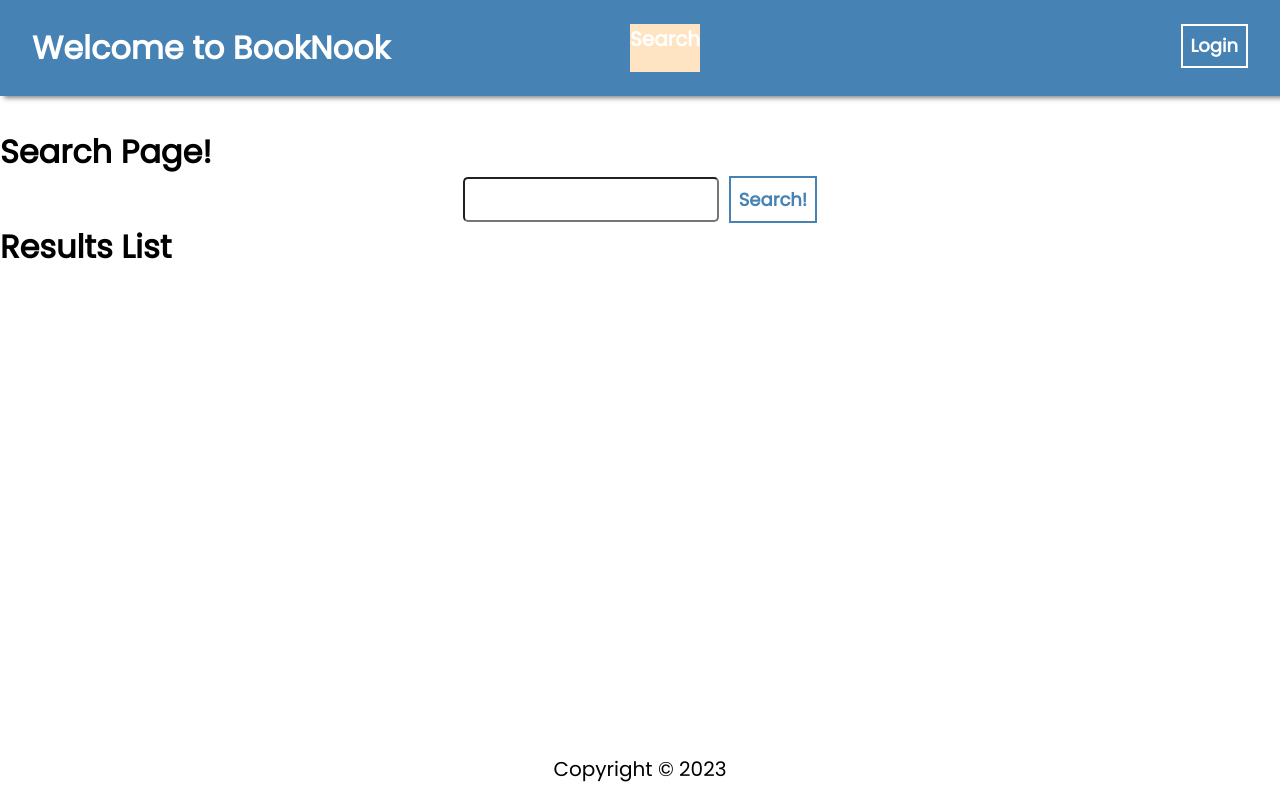
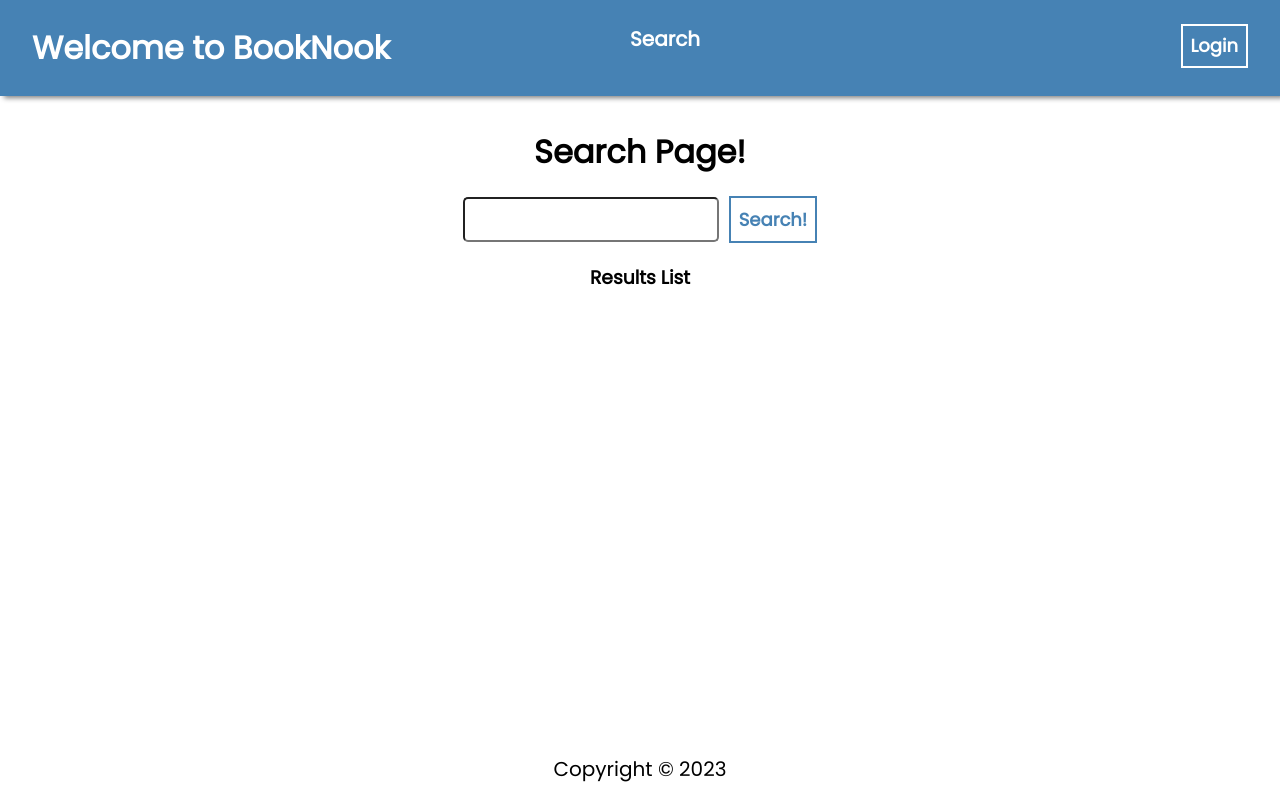
Before and after one commit to jellyphishing/book-nook-fullstack-frontend, a React (Create React App) app: page /searchpage in a window 1280 px wide. Built offline with nearby package versions, Linux system fonts and the light colour scheme.

Commit message:
SearchBar.css

```diff
--- a/src/App.jsx
+++ b/src/App.jsx
@@ -12,6 +12,7 @@ import SearchPage from "./pages/SearchPage/SearchPage";
 // Component Imports
 import Navbar from "./components/NavBar/NavBar";
 import Footer from "./components/Footer/Footer";
+import SearchBar from "./components/SearchBar/SearchBar";
 
 // Util Imports
 import PrivateRoute from "./utils/PrivateRoute";
--- a/src/components/ResultsList/ResultsList.jsx
+++ b/src/components/ResultsList/ResultsList.jsx
@@ -1,7 +1,7 @@
 import axios from "axios";
 
 const ResultsList = () => {
-  return <h1>Results List</h1>;
+  return <h3>Results List</h3>;
 };
 
 export default ResultsList;
--- a/src/components/SearchBar/SearchBar.jsx
+++ b/src/components/SearchBar/SearchBar.jsx
@@ -1,5 +1,6 @@
 import React from "react";
 import "./SearchBar.css";
+import axios from "axios";
 
 const SearchBar = ({ searchTerm = "", setSearchTerm, handleSubmit }) => {
   return (
--- a/src/pages/SearchPage/SearchPage.css
+++ b/src/pages/SearchPage/SearchPage.css
@@ -1,6 +1,5 @@
 .search {
-    background-color: bisque;
     display: flex;
     flex-direction: column;
-    gap: 20px
+    gap: 20px;
 }
--- a/src/pages/SearchPage/SearchPage.jsx
+++ b/src/pages/SearchPage/SearchPage.jsx
@@ -27,7 +27,7 @@ const SearchPage = () => {
   };
 
   return (
-    <div classNAme="container search">
+    <div className="container search">
       <h1>Search Page!</h1>
       <SearchBar
         searchTerm={searchTerm}
```
